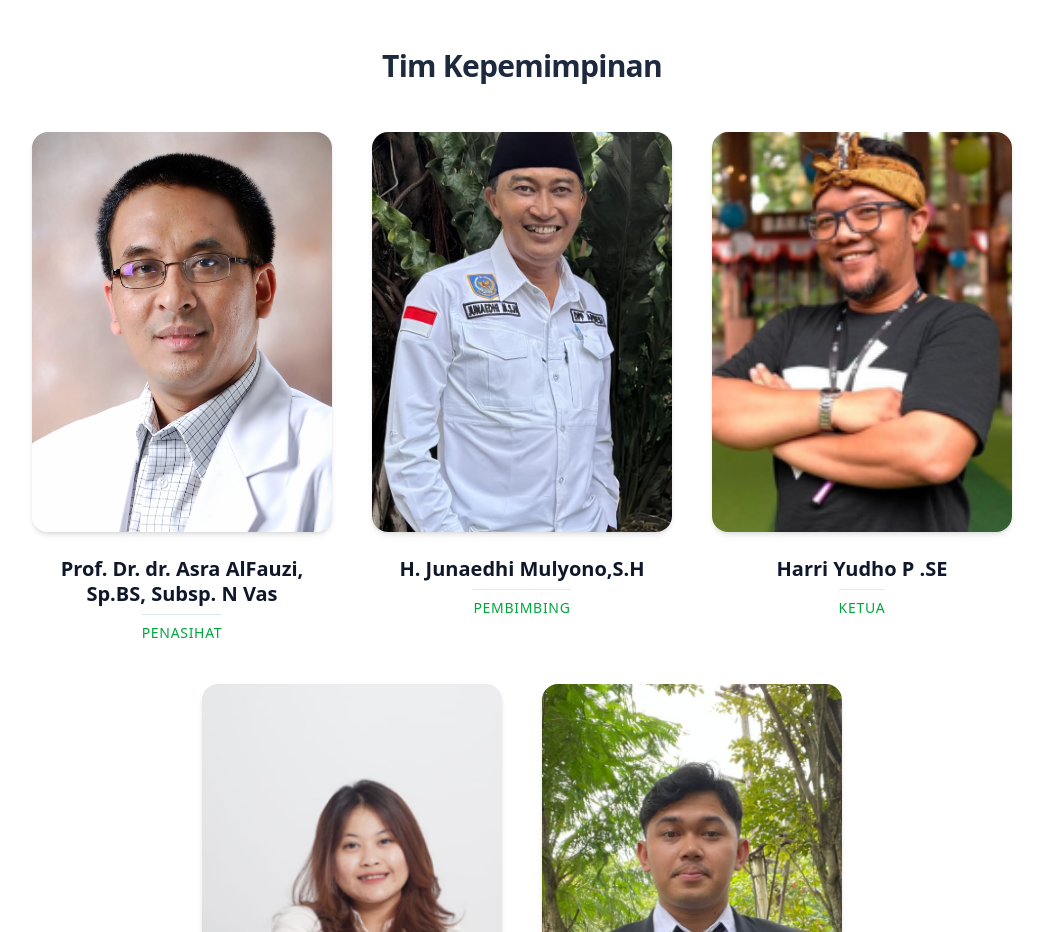
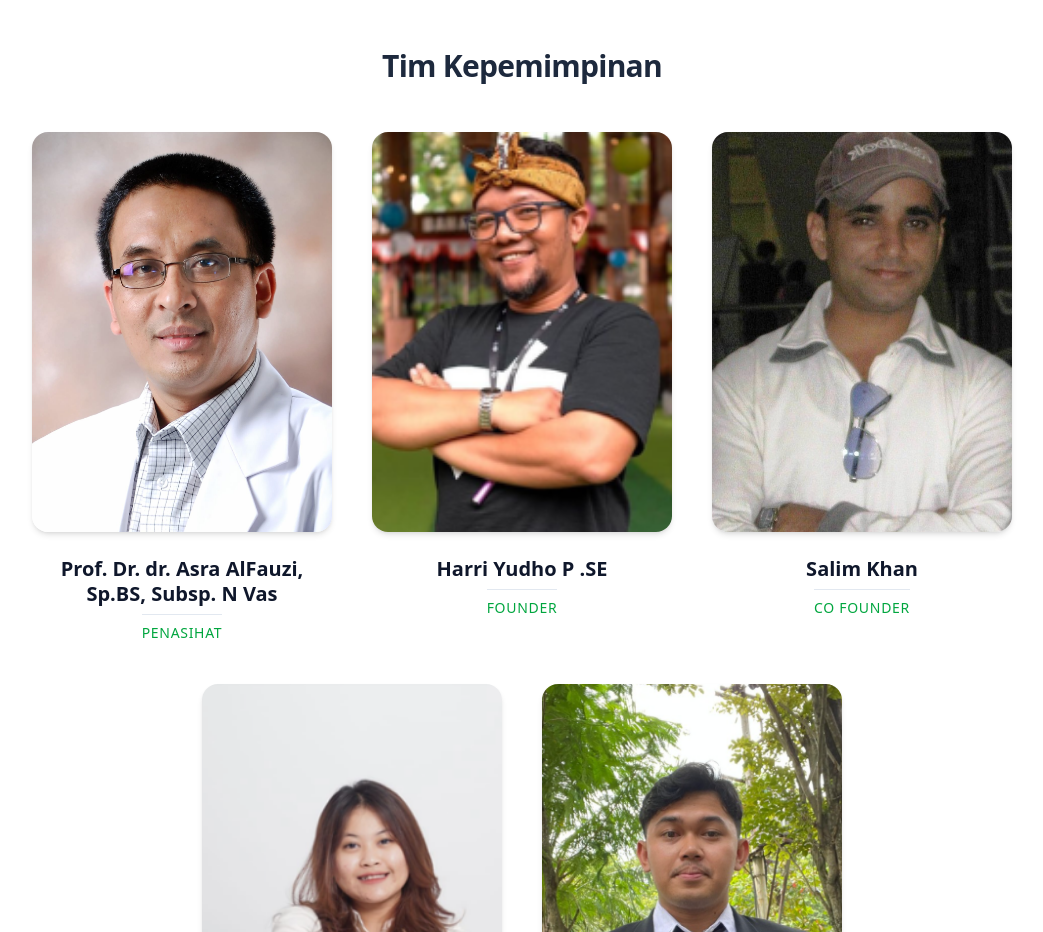
Before and after one commit to batalngantuk/compro-natadesa, a Next.js app: page /tentang-kami in a window 1280 px wide. Shown: the part 5267-6199 px from the top of the page, without its empty margins (118-1161 px from the left). Built offline with nearby package versions, Linux system fonts and the light colour scheme.

Commit message:
feat: update tim kepemimpinan - hapus Junaedhi, Harri jadi Founder, tambah Salim Khan Co Founder

```diff
--- a/app/tentang-kami/page.tsx
+++ b/app/tentang-kami/page.tsx
@@ -154,27 +154,27 @@ export default function TentangKamiPage() {
     {
       name: "Prof. Dr. dr. Asra AlFauzi, Sp.BS, Subsp. N Vas",
       position: "Penasihat",
-      image: "/dr.jpeg" // Path relatif ke folder public
-    },
-    {
-      name: "H. Junaedhi Mulyono,S.H",
-      position: "Pembimbing",
-      image: "/pakjun.jpeg" // Path relatif ke folder public
+      image: "/dr.jpeg"
     },
     {
       name: "Harri Yudho P .SE",
-      position: "Ketua",
-      image: "/HARRI.png" // Path relatif ke folder public
+      position: "Founder",
+      image: "/HARRI.png"
+    },
+    {
+      name: "Salim Khan",
+      position: "Co Founder",
+      image: "/salim-khan.jpg"
     },
     {
       name: "Alifta Asyari R, A.MD",
       position: "Business Development",
-      image: "/TATA.png" // Placeholder
+      image: "/TATA.png"
     },
     {
       name: "Irfan Saputra S. Ars",
       position: "COO",
-      image: "/IRFAN.png" // Placeholder
+      image: "/IRFAN.png"
     },
   ]
 
```
Also changed, not shown: public/salim-khan.jpg (added).
